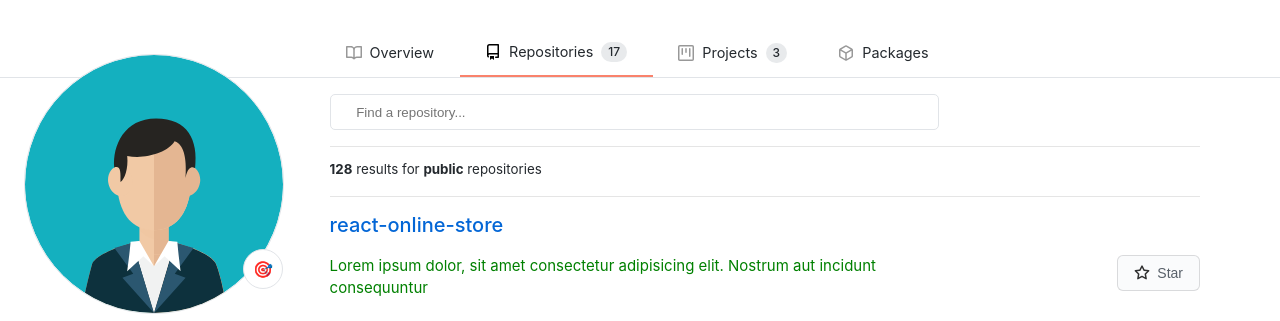
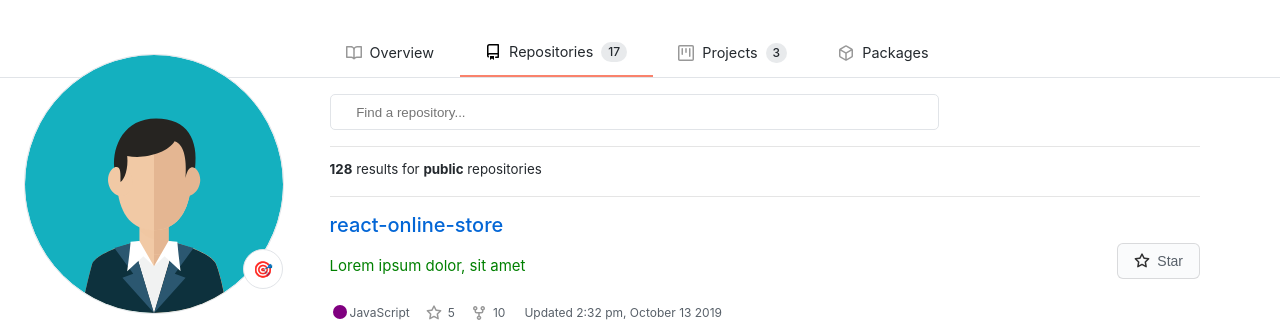
Before and after one commit to Goke-Adekanye/github-profilepage-clone, a plain HTML site: page index.html in a window 1280 px wide. Shown: the part 61-382 px from the top of the page. Drawn offline with nearby package versions, Linux system fonts and the light colour scheme.

Commit message:
add features

```diff
--- a/script.js
+++ b/script.js
@@ -28,8 +28,7 @@ const git = {
     nodes: [
       {
         name: "react-online-store",
-        description:
-          "Lorem ipsum dolor, sit amet consectetur adipisicing elit. Nostrum aut incidunt consequuntur",
+        description: "Lorem ipsum dolor, sit amet",
         url: "https://github.com/Goke-Adekanye/react-online-store",
         updatedAt: "2019-10-13T14:32:31Z",
         forkCount: 10,
@@ -42,8 +41,7 @@ const git = {
       },
       {
         name: "react-social-app",
-        description:
-          "Lorem ipsum dolor, sit amet consectetur adipisicing elit. Nostrum aut incidunt consequuntur",
+        description: "Lorem ipsum dolor, sit amet",
         url: "https://github.com/Goke-Adekanye/react-social-app",
         updatedAt: "2019-11-10T10:14:52Z",
         forkCount: 0,
@@ -56,8 +54,7 @@ const git = {
       },
       {
         name: "node-express-socialapp-backend",
-        description:
-          "Lorem ipsum dolor, sit amet consectetur adipisicing elit. Nostrum aut incidunt consequuntur",
+        description: "Lorem ipsum dolor, sit amet",
         url: "https://github.com/Goke-Adekanye/node-express-socialapp-backend",
         updatedAt: "2019-11-12T02:07:48Z",
         forkCount: 0,
@@ -70,8 +67,7 @@ const git = {
       },
       {
         name: "aws-dynamodb-tutorial",
-        description:
-          "Lorem ipsum dolor, sit amet consectetur adipisicing elit. Nostrum aut incidunt consequuntur",
+        description: "Lorem ipsum dolor, sit amet",
         url: "https://github.com/Goke-Adekanye/aws-dynamodb-tutorial",
         updatedAt: "2020-05-05T12:35:17Z",
         forkCount: 0,
@@ -84,8 +80,7 @@ const git = {
       },
       {
         name: "serverless-stack-api",
-        description:
-          "Lorem ipsum dolor, sit amet consectetur adipisicing elit. Nostrum aut incidunt consequuntur",
+        description: "Lorem ipsum dolor, sit amet",
         url: "https://github.com/Goke-Adekanye/serverless-stack-api",
         updatedAt: "2020-05-15T09:06:30Z",
         forkCount: 0,
@@ -98,8 +93,7 @@ const git = {
       },
       {
         name: "serverless-stack-client",
-        description:
-          "Lorem ipsum dolor, sit amet consectetur adipisicing elit. Nostrum aut incidunt consequuntur",
+        description: "Lorem ipsum dolor, sit amet",
         url: "https://github.com/Goke-Adekanye/serverless-stack-client",
         updatedAt: "2020-05-21T15:27:43Z",
         forkCount: 0,
@@ -112,8 +106,7 @@ const git = {
       },
       {
         name: "Research-question",
-        description:
-          "Lorem ipsum dolor, sit amet consectetur adipisicing elit. Nostrum aut incidunt consequuntur",
+        description: "Lorem ipsum dolor, sit amet",
         url: "https://github.com/Goke-Adekanye/Research-question",
         updatedAt: "2020-09-24T20:14:29Z",
         forkCount: 0,
@@ -126,8 +119,7 @@ const git = {
       },
       {
         name: "portfolio",
-        description:
-          "Lorem ipsum dolor, sit amet consectetur adipisicing elit. Nostrum aut incidunt consequuntur",
+        description: "Lorem ipsum dolor, sit amet",
         url: "https://github.com/Goke-Adekanye/portfolio",
         updatedAt: "2021-04-01T07:58:00Z",
         forkCount: 0,
@@ -140,8 +132,7 @@ const git = {
       },
       {
         name: "netfixclone",
-        description:
-          "Lorem ipsum dolor, sit amet consectetur adipisicing elit. Nostrum aut incidunt consequuntur",
+        description: "Lorem ipsum dolor, sit amet",
         url: "https://github.com/Goke-Adekanye/netfixclone",
         updatedAt: "2021-05-21T04:06:48Z",
         forkCount: 0,
@@ -154,8 +145,7 @@ const git = {
       },
       {
         name: "backend-mongoose-node",
-        description:
-          "Lorem ipsum dolor, sit amet consectetur adipisicing elit. Nostrum aut incidunt consequuntur",
+        description: "Lorem ipsum dolor, sit amet",
         url: "https://github.com/Goke-Adekanye/backend-mongoose-node",
         updatedAt: "2021-03-27T15:14:16Z",
         forkCount: 0,
@@ -196,8 +186,7 @@ const git = {
       },
       {
         name: "linkedin-desktop-uiclone",
-        description:
-          "Lorem ipsum dolor, sit amet consectetur adipisicing elit. Nostrum aut incidunt consequuntur",
+        description: "Lorem ipsum dolor, sit amet",
         url: "https://github.com/Goke-Adekanye/linkedin-desktop-uiclone",
         updatedAt: "2021-03-31T08:06:22Z",
         forkCount: 0,
@@ -210,8 +199,7 @@ const git = {
       },
       {
         name: "HaliMart",
-        description:
-          "Lorem ipsum dolor, sit amet consectetur adipisicing elit. Nostrum aut incidunt consequuntur",
+        description: "Lorem ipsum dolor, sit amet",
         url: "https://github.com/Goke-Adekanye/HaliMart",
         updatedAt: "2021-05-11T15:03:57Z",
         forkCount: 0,
@@ -224,8 +212,7 @@ const git = {
       },
       {
         name: "react-testing-cc",
-        description:
-          "Lorem ipsum dolor, sit amet consectetur adipisicing elit. Nostrum aut incidunt consequuntur",
+        description: "Lorem ipsum dolor, sit amet",
         url: "https://github.com/Goke-Adekanye/react-testing-cc",
         updatedAt: "2021-05-20T03:13:07Z",
         forkCount: 0,
@@ -238,8 +225,7 @@ const git = {
       },
       {
         name: "Mart-mongodb",
-        description:
-          "Lorem ipsum dolor, sit amet consectetur adipisicing elit. Nostrum aut incidunt consequuntur",
+        description: "Lorem ipsum dolor, sit amet",
         url: "https://github.com/Goke-Adekanye/Mart-mongodb",
         updatedAt: "2021-05-25T09:25:29Z",
         forkCount: 0,
--- a/styles/index.css
+++ b/styles/index.css
@@ -487,7 +487,7 @@ hr {
   width: 75%;
   font-size: 15px;
   color: green;
-  padding-right: 5px;
+
 }
 .repo-title a {
   display: inline;
```
